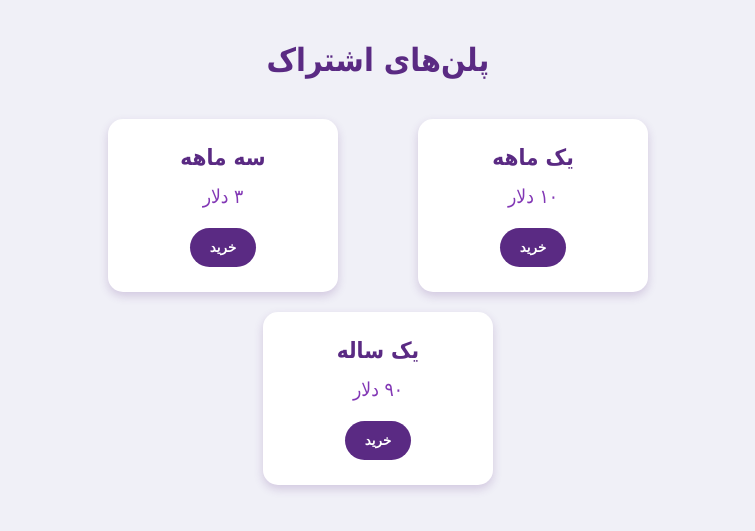
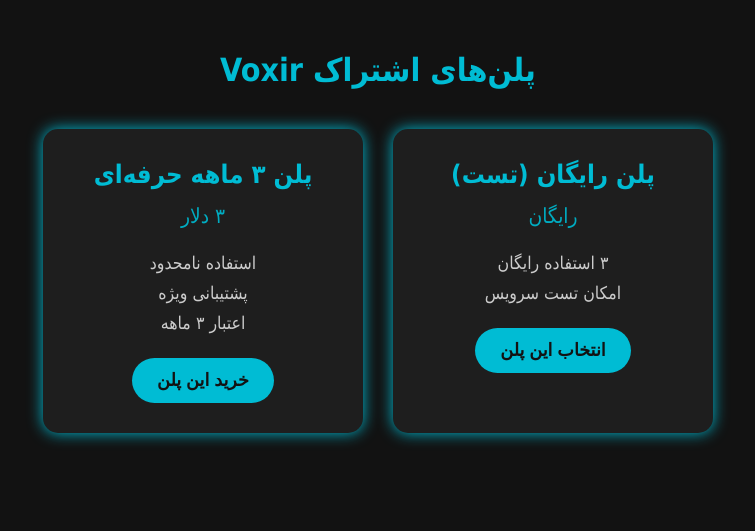
Before and after one commit to ahmadsamimrahmani427/voxir-app, a Flask app: template templates/plans.html in a window 1280 px wide. Shown: the top 531 px of the page, without its empty margins (262-1017 px from the left). Run offline with Flask 3, Linux system fonts and the light colour scheme; the template is opened without the code that fills it, so the values that code supplies are empty.

Commit message:
Update plans.html

```diff
--- a/templates/plans.html
+++ b/templates/plans.html
@@ -2,79 +2,107 @@
 <html lang="fa" dir="rtl">
 <head>
     <meta charset="UTF-8" />
-    <title>پلن‌های اشتراک | {{ app_name }}</title>
+    <title>پلن‌های اشتراک | Voxir</title>
     <style>
         body {
             font-family: Tahoma, sans-serif;
-            background: #f0f0f7;
+            background-color: #121212;
+            color: white;
             direction: rtl;
             margin: 0;
-            padding: 20px;
+            padding: 30px;
         }
         h1 {
-            color: #5a2a83;
+            color: #00bcd4;
             text-align: center;
             margin-bottom: 40px;
         }
         .plans-container {
-            max-width: 600px;
+            max-width: 700px;
             margin: auto;
             display: flex;
-            justify-content: space-around;
-            gap: 20px;
+            justify-content: center;
+            gap: 30px;
             flex-wrap: wrap;
         }
         .plan-card {
-            background: white;
+            background: #1e1e1e;
             border-radius: 15px;
-            padding: 25px;
-            box-shadow: 0 4px 10px rgba(90, 42, 131, 0.2);
-            width: 180px;
+            padding: 30px;
+            box-shadow: 0 0 15px #00bcd4;
+            width: 260px;
             text-align: center;
+            transition: transform 0.3s ease;
+        }
+        .plan-card:hover {
+            transform: scale(1.05);
+            box-shadow: 0 0 25px #00bcd4;
         }
         .plan-title {
             font-weight: bold;
-            font-size: 1.4em;
+            font-size: 1.6em;
             margin-bottom: 15px;
-            color: #5a2a83;
+            color: #00bcd4;
         }
         .plan-price {
-            font-size: 1.2em;
-            margin-bottom: 20px;
-            color: #8237b5;
+            font-size: 1.3em;
+            margin-bottom: 25px;
+            color: #00acc1;
         }
-        .buy-btn {
-            background: #5a2a83;
-            color: white;
+        .features-list {
+            list-style: none;
+            padding: 0;
+            margin-bottom: 25px;
+            font-size: 1.1em;
+            color: #ccc;
+        }
+        .features-list li {
+            margin: 10px 0;
+        }
+        button.buy-btn {
+            background: #00bcd4;
+            color: #121212;
             border: none;
-            padding: 12px 20px;
+            padding: 12px 25px;
             border-radius: 40px;
             cursor: pointer;
             font-weight: bold;
+            font-size: 1.1em;
             transition: background 0.3s ease;
         }
-        .buy-btn:hover {
-            background: #7a44a1;
+        button.buy-btn:hover {
+            background: #0097a7;
+            color: white;
         }
     </style>
 </head>
 <body>
-    <h1>پلن‌های اشتراک</h1>
+    <h1>پلن‌های اشتراک Voxir</h1>
     <div class="plans-container">
         <div class="plan-card">
-            <div class="plan-title">یک ماهه</div>
-            <div class="plan-price">۱۰ دلار</div>
-            <button class="buy-btn" onclick="alert('پرداخت ماهانه (نمونه)')">خرید</button>
+            <div class="plan-title">پلن رایگان (تست)</div>
+            <div class="plan-price">رایگان</div>
+            <ul class="features-list">
+                <li>۳ استفاده رایگان</li>
+                <li>امکان تست سرویس</li>
+            </ul>
+            <form action="/create_payment" method="post">
+                <input type="hidden" name="plan_id" value="free">
+                <button type="submit" class="buy-btn">انتخاب این پلن</button>
+            </form>
         </div>
         <div class="plan-card">
-            <div class="plan-title">سه ماهه</div>
+            <div class="plan-title">پلن ۳ ماهه حرفه‌ای</div>
             <div class="plan-price">۳ دلار</div>
-            <button class="buy-btn" onclick="alert('پرداخت سه‌ماهه ۳ دلاری (قابل تمدید)')">خرید</button>
-        </div>
-        <div class="plan-card">
-            <div class="plan-title">یک ساله</div>
-            <div class="plan-price">۹۰ دلار</div>
-            <button class="buy-btn" onclick="alert('پرداخت سالانه (نمونه)')">خرید</button>
+            <ul class="features-list">
+                <li>استفاده نامحدود</li>
+                <li>پشتیبانی ویژه</li>
+                <li>اعتبار ۳ ماهه</li>
+            </ul>
+            <form action="/create_payment" method="post">
+                <input type="hidden" name="plan_id" value="pro">
+                <button type="submit" class="buy-btn">خرید این پلن</button>
+            </form>
         </div>
     </div>
 </body>
```
